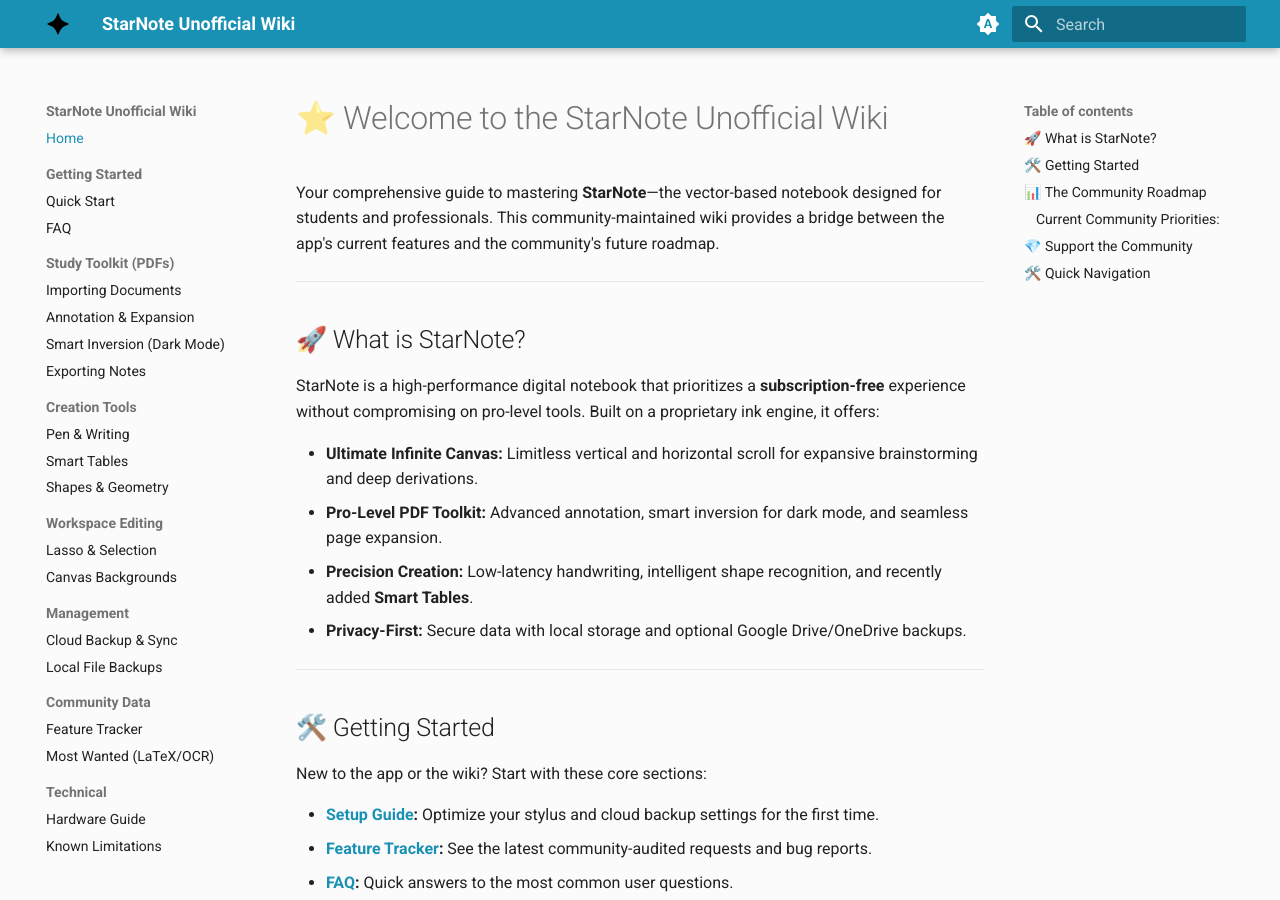
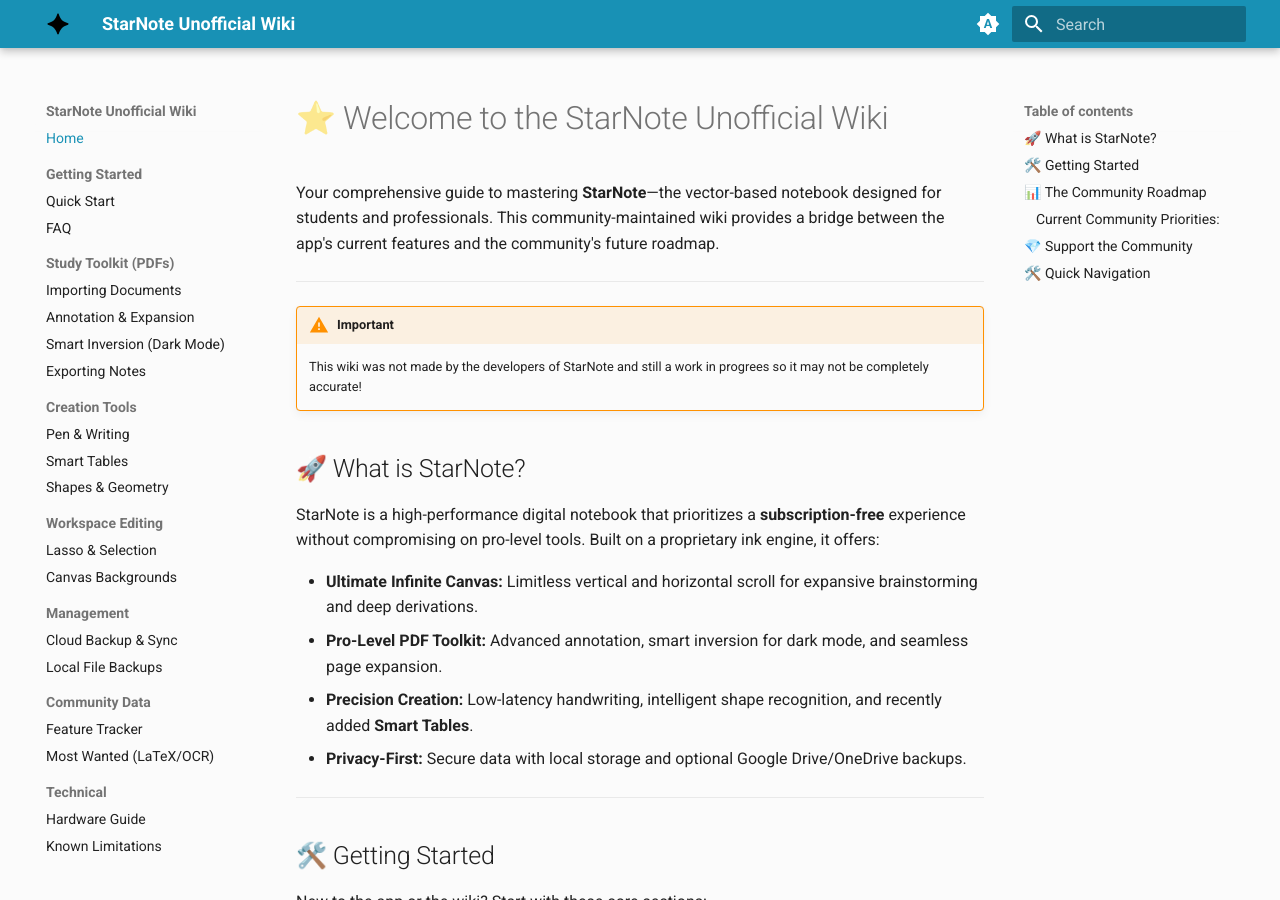
Before and after one commit to NakoTurtle/StarNote-Unofficial-Wiki, an MkDocs documentation site: the page built from docs/index.md, in a window 1280 px wide and 900 px high. Built offline with MkDocs 1.6.1 and Material for MkDocs 9.7.7, drawn with Linux system fonts in a browser that asks for light colours.

Commit message:
Add warning about wiki accuracy and development status
Added a warning about the wiki's accuracy and development status.

```diff
--- a/docs/index.md
+++ b/docs/index.md
@@ -3,6 +3,9 @@
 Your comprehensive guide to mastering **StarNote**—the vector-based notebook designed for students and professionals. This community-maintained wiki provides a bridge between the app's current features and the community's future roadmap.
 
 -----
+
+!!! warning "Important"
+    This wiki was not made by the developers of StarNote and still a work in progrees so it may not be completely accurate!
 
 ## 🚀 What is StarNote?
 
```
